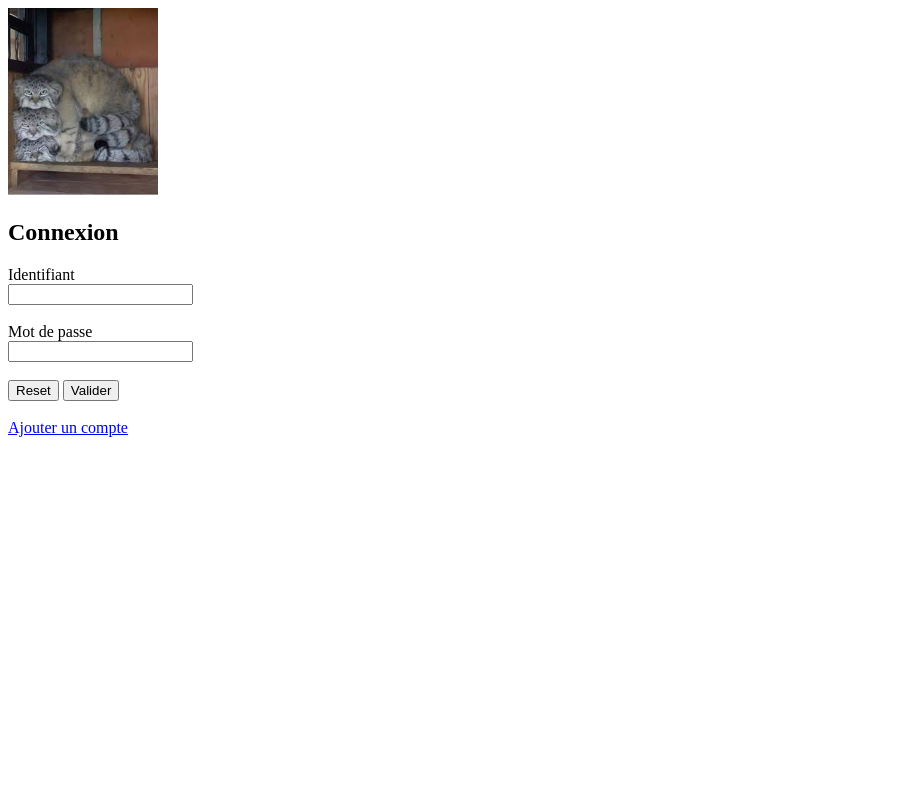
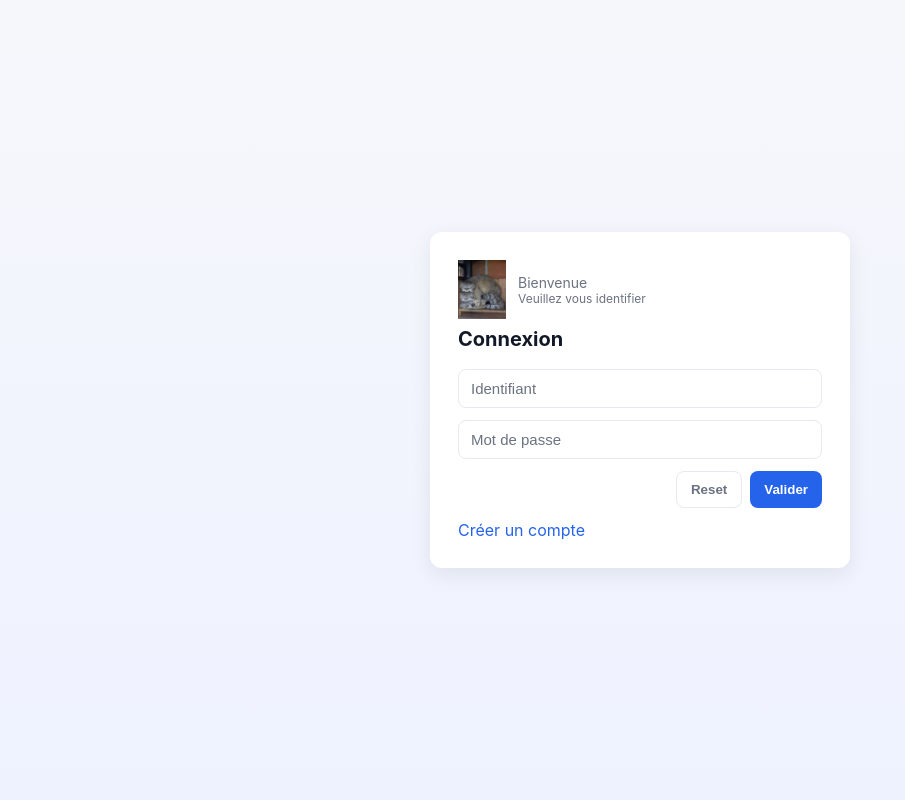
Before and after one commit to liankiii/auth_projet_securite, a Flask app: page / in a window 1280 px wide. Shown: the whole page, without its empty margins (0-905 px from the left). Run offline with Flask 3, Linux system fonts and the light colour scheme.

Commit message:
[add] style

```diff
--- /dev/null
+++ b/static/style.css
@@ -0,0 +1,136 @@
+/* Minimal, clean stylesheet for auth pages */
+:root {
+    --bg: #f6f7fb;
+    --card: #ffffff;
+    --muted: #6b7280;
+    --accent: #2563eb;
+    /* blue */
+    --accent-2: #0ea5a4;
+    /* teal */
+    --danger: #ef4444;
+}
+
+* {
+    box-sizing: border-box
+}
+
+html,
+body {
+    height: 100%
+}
+
+body {
+    margin: 0;
+    font-family: -apple-system, BlinkMacSystemFont, 'Segoe UI', Roboto, 'Helvetica Neue', Arial;
+    background: linear-gradient(180deg, var(--bg), #eef2ff);
+    color: #111827;
+    -webkit-font-smoothing: antialiased;
+    -moz-osx-font-smoothing: grayscale;
+}
+
+.container {
+    min-height: 100vh;
+    display: flex;
+    align-items: center;
+    justify-content: center;
+    padding: 32px 16px;
+}
+
+.card {
+    width: 100%;
+    max-width: 420px;
+    background: var(--card);
+    border-radius: 12px;
+    box-shadow: 0 6px 20px rgba(17, 24, 39, 0.08);
+    padding: 28px 28px;
+}
+
+.brand {
+    display: flex;
+    align-items: center;
+    gap: 12px;
+    margin-bottom: 8px;
+}
+
+.brand img {
+    display: block
+}
+
+h2 {
+    margin: 8px 0 18px;
+    font-size: 20px
+}
+
+form {
+    display: flex;
+    flex-direction: column;
+    gap: 12px
+}
+
+input[type=text],
+input[type=password] {
+    padding: 10px 12px;
+    border: 1px solid #e6e9f2;
+    border-radius: 8px;
+    font-size: 15px;
+}
+
+input::placeholder {
+    color: var(--muted)
+}
+
+.actions {
+    display: flex;
+    gap: 8px;
+    justify-content: flex-end
+}
+
+button {
+    padding: 10px 14px;
+    border-radius: 8px;
+    border: 0;
+    cursor: pointer;
+    font-weight: 600;
+}
+
+button[type=submit] {
+    background: var(--accent);
+    color: #fff
+}
+
+button[type=reset] {
+    background: transparent;
+    color: var(--muted);
+    border: 1px solid #e6e9f2
+}
+
+a {
+    color: var(--accent);
+    text-decoration: none
+}
+
+.muted {
+    color: var(--muted);
+    font-size: 14px
+}
+
+.flash {
+    padding: 10px;
+    border-radius: 8px;
+    background: #fff3cd;
+    color: #856404;
+    border: 1px solid #ffeeba;
+    margin-top: 12px
+}
+
+.success-img {
+    display: block;
+    margin: 12px auto 0;
+    border-radius: 12px
+}
+
+@media (max-width:480px) {
+    .card {
+        padding: 20px
+    }
+}
--- a/templates/login.html
+++ b/templates/login.html
@@ -1,33 +1,50 @@
 <!DOCTYPE html>
 <html>
+
 <head>
+  <meta charset="utf-8">
+  <meta name="viewport" content="width=device-width,initial-scale=1">
   <title>Connexion</title>
+  <link rel="stylesheet" href="{{ url_for('static', filename='style.css') }}">
 </head>
-<body>
 
-<img src="{{ url_for('static', filename='logo.png') }}" width="150">
+<body class="page-auth">
+
+  <main class="container">
+    <section class="card">
+      <div class="brand">
+        <img src="{{ url_for('static', filename='logo.png') }}" width="48" alt="logo">
+        <div>
+          <div class="muted">Bienvenue</div>
+          <div class="muted" style="font-size:12px">Veuillez vous identifier</div>
+        </div>
+      </div>
 
       <h2>Connexion</h2>
 
       <form method="POST">
-    <label>Identifiant</label><br>
-    <input type="text" name="username" required><br><br>
+        <input class="input" type="text" name="username" placeholder="Identifiant" required>
+        <input class="input" type="password" name="password" placeholder="Mot de passe" required>
 
-    <label>Mot de passe</label><br>
-    <input type="password" name="password" required><br><br>
-
+        <div class="actions">
           <button type="reset">Reset</button>
           <button type="submit">Valider</button>
+        </div>
       </form>
 
-<br>
-<a href="{{ url_for('register') }}">Ajouter un compte</a>
+      <div style="margin-top:12px">
+        <a href="{{ url_for('register') }}">Créer un compte</a>
+      </div>
 
       {% with messages = get_flashed_messages(with_categories=true) %}
       {% for category, message in messages %}
-    <p>{{ message }}</p>
+      <div class="flash">{{ message }}</div>
       {% endfor %}
       {% endwith %}
 
+    </section>
+  </main>
+
 </body>
+
 </html>
```
Also changed, not shown: templates/register.html (+21 -8 lines), templates/success.html (+24 -4 lines), readme.md. Lines whose indentation alone changed are shown as unchanged.
